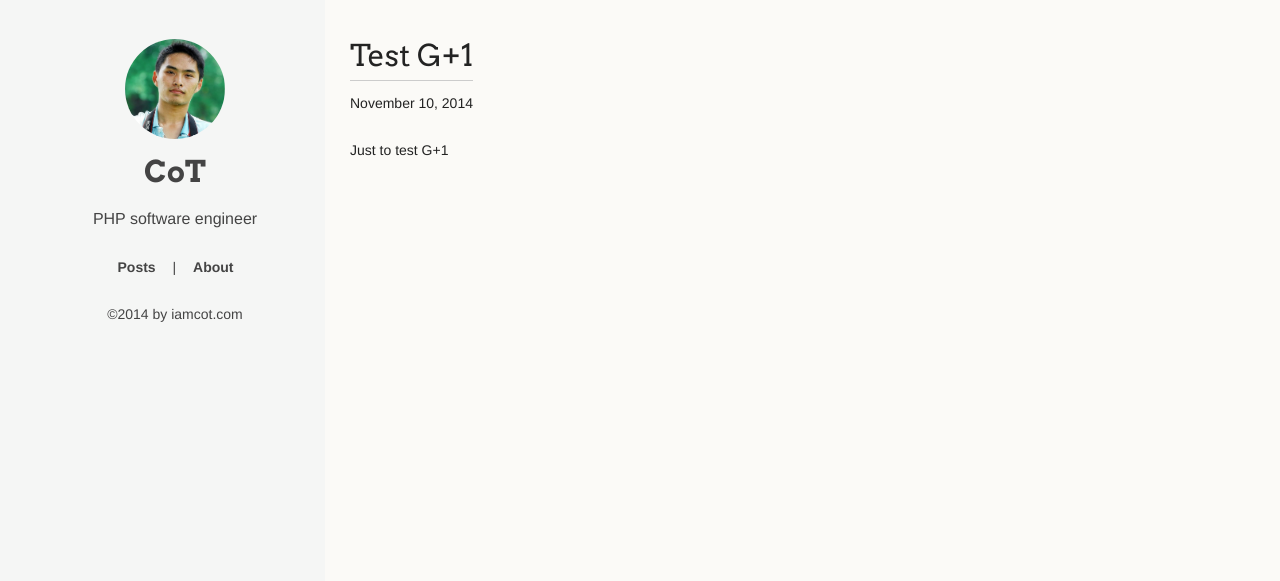
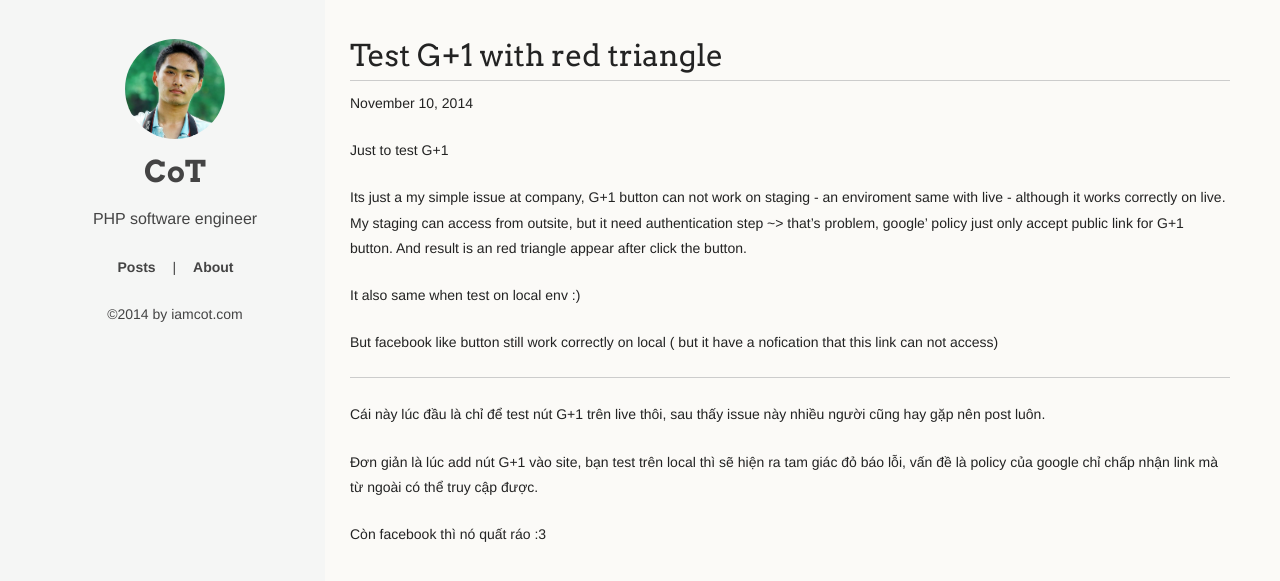
Before and after one commit to iamcot/iamcot.github.io, a Jekyll site: the page built from _posts/2014-11-10-test-g1.md, in a window 1280 px wide. Shown: the top 581 px of the page. Built offline with Jekyll 4.4.1, drawn with Linux system fonts in a browser that asks for light colours; comment, search, counter and statistics services are not loaded.

Commit message:
test g+1

```diff
--- a/_posts/2014-11-10-test-g1.md
+++ b/_posts/2014-11-10-test-g1.md
@@ -1,8 +1,24 @@
 ---
-title: Test G+1
+title: Test G+1 with red triangle
 layout: post
 author: CoT
 url: /2014-11-10-test-g1
 path: 2014-11-10-test-g1.md
 ---
 Just to test G+1
+
+Its just a my simple issue at company, G+1 button can not work on staging - an enviroment same with live - although it works correctly on live.
+My staging can access from outsite, but it need authentication step
+~> that's problem, google' policy just only accept public link for G+1 button. And result is an red triangle appear after click the button.
+
+It also same when test on local env :)
+
+But facebook like button still work correctly on local ( but it have a nofication that this link can not access)
+
+----
+
+Cái này lúc đầu là chỉ để test nút G+1 trên live thôi, sau thấy issue này nhiều người cũng hay gặp nên post luôn.
+
+Đơn giản là lúc add nút G+1 vào site, bạn test trên local thì sẽ hiện ra tam giác đỏ báo lỗi, vấn đề là policy của google chỉ chấp nhận link mà từ ngoài có thể truy cập được.
+
+Còn facebook thì nó quất ráo :3
```
Also changed, not shown: about.md (+1 -1 lines).
